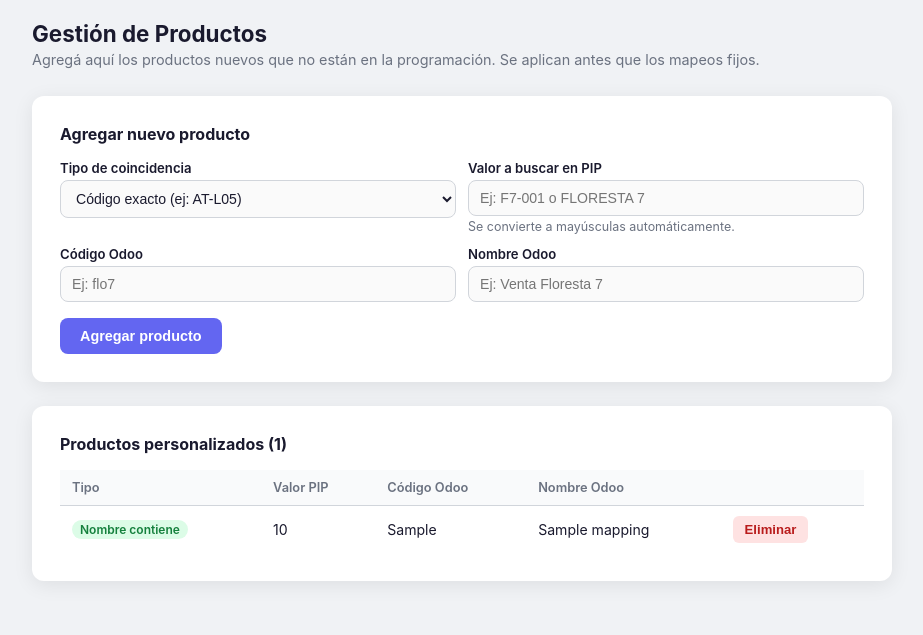
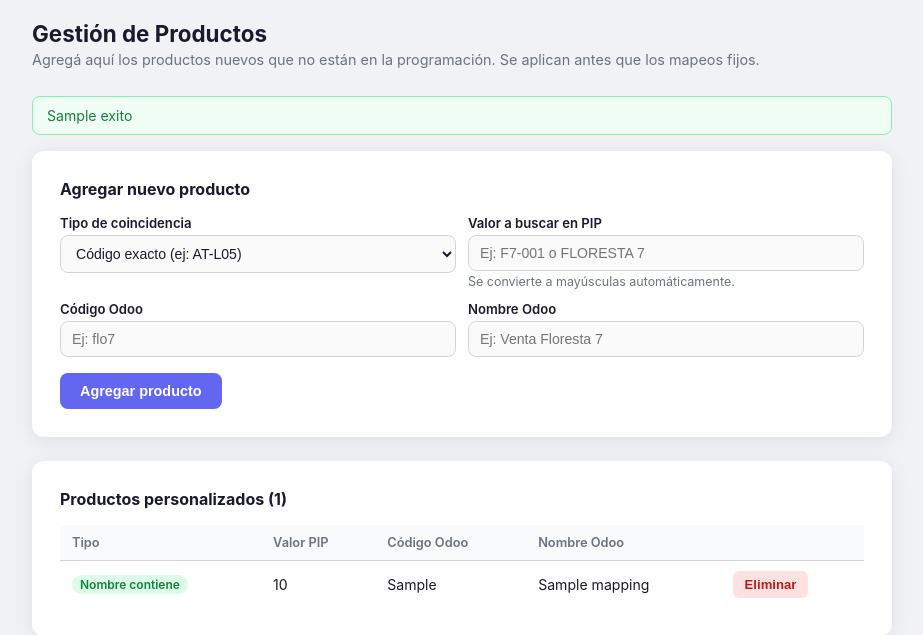
Before and after one commit to TEXO-SISTEMAS/convertidor-pip-odoo-web, a Flask app: template templates/productos.html in a window 1280 px wide. Shown: the part 65-700 px from the top of the page, without its empty margins (178-1101 px from the left). Run offline with Flask 3, Linux system fonts and the light colour scheme; the template is opened without the code that fills it: most values are stand-ins (such as "Sample title", 1, 10 or a date in 2020).

Commit message:
Fix: renderizar directo sin redirect al agregar/eliminar productos
Evita el Not Found en Render free tier causado por el spin-down
entre la request POST y el redirect subsiguiente.

Co-Authored-By: Claude Sonnet 4.6 <noreply@anthropic.com>

```diff
--- a/app.py
+++ b/app.py
@@ -223,11 +223,10 @@ def agregar_producto():
     valor_match = request.form.get("valor_match", "").strip().upper()
     codigo_odoo = request.form.get("codigo_odoo", "").strip()
     nombre_odoo = request.form.get("nombre_odoo", "").strip()
-    origen = request.form.get("origen", "productos")  # para saber a dónde redirigir
 
     if not valor_match or not codigo_odoo or not nombre_odoo:
-        flash("Todos los campos son obligatorios.")
-        return redirect(url_for(origen) if origen == "productos" else url_for("index"))
+        mappings = _leer_mappings()
+        return render_template("productos.html", mappings=mappings, error="Todos los campos son obligatorios.")
 
     mappings = _leer_mappings()
     mappings.append({
@@ -238,10 +237,9 @@ def agregar_producto():
         "nombre_odoo": nombre_odoo,
     })
     _guardar_mappings(mappings)
-    flash(f"Producto '{nombre_odoo}' agregado correctamente.")
 
-    destino = url_for("productos") if origen == "productos" else url_for("index")
-    return redirect(destino)
+    # Renderizar directamente sin redirect para evitar problemas con free tier
+    return render_template("productos.html", mappings=mappings, exito=f"Producto '{nombre_odoo}' agregado correctamente.")
 
 
 @app.route("/productos/eliminar/<mapping_id>", methods=["POST"])
@@ -249,8 +247,7 @@ def eliminar_producto(mapping_id):
     mappings = _leer_mappings()
     mappings = [m for m in mappings if m.get("id") != mapping_id]
     _guardar_mappings(mappings)
-    flash("Producto eliminado.")
-    return redirect(url_for("productos"))
+    return render_template("productos.html", mappings=mappings, exito="Producto eliminado.")
 
 
 if __name__ == "__main__":
--- a/templates/productos.html
+++ b/templates/productos.html
@@ -135,6 +135,12 @@
     <h1>Gestión de Productos</h1>
     <p class="subtitle">Agregá aquí los productos nuevos que no están en la programación. Se aplican antes que los mapeos fijos.</p>
 
+    {% if exito %}
+      <div class="alert">{{ exito }}</div>
+    {% endif %}
+    {% if error %}
+      <div class="alert error">{{ error }}</div>
+    {% endif %}
     {% with messages = get_flashed_messages() %}
       {% if messages %}
         {% for msg in messages %}
```
